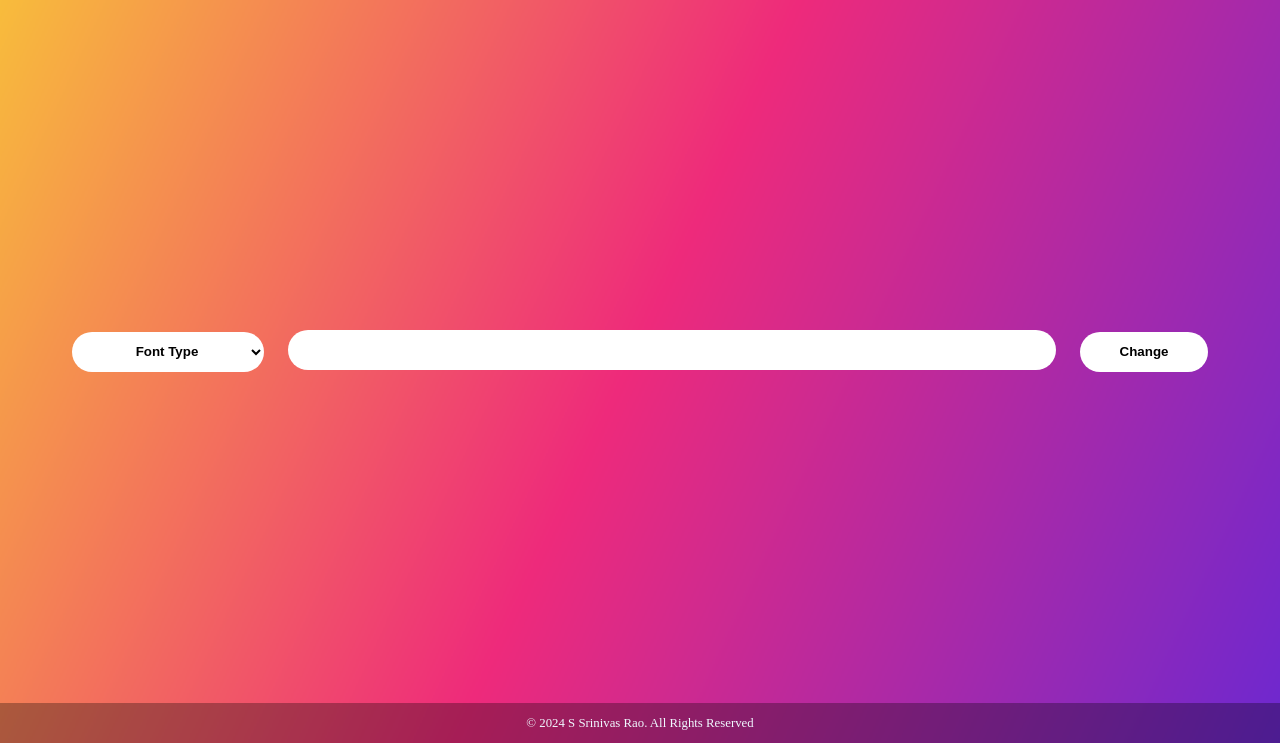
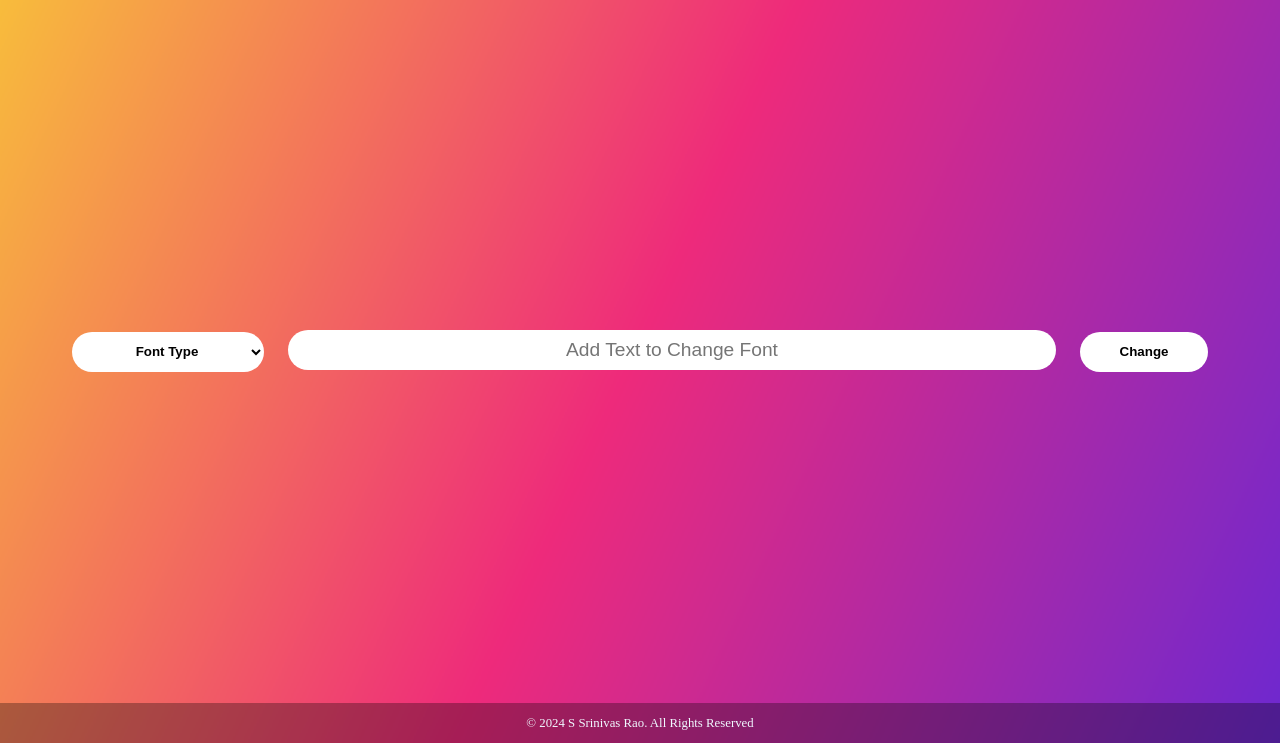
Before and after one commit to Srinivasrao28/Font-Changer, a plain HTML site: page index.html in a window 1280 px wide. Shown: the part 57-800 px from the top of the page. Drawn offline with Linux system fonts and the light colour scheme; a web font is replaced by a local one.

Commit message:
Placeholder Added

```diff
--- a/index.html
+++ b/index.html
@@ -61,7 +61,7 @@
             <h4>Poetsen One</h4>
           </option>
         </select>
-        <input type="text" id="text" />
+        <input type="text" id="text" placeholder="Add Text to Change Font" />
         <button id="btn">Change</button>
       </div>
     </main>
--- a/instafonts.css
+++ b/instafonts.css
@@ -72,6 +72,7 @@ main{
     font-weight: 500;
     padding: 0 20px;
     margin-left: 20px;
+    text-align: center;
 }
 
 #btn{
```
